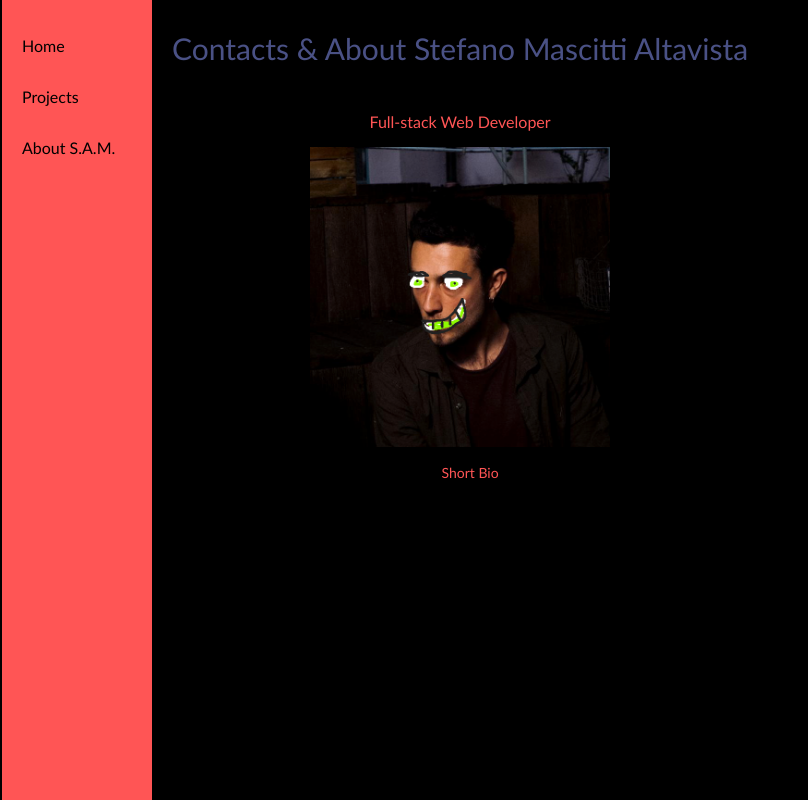
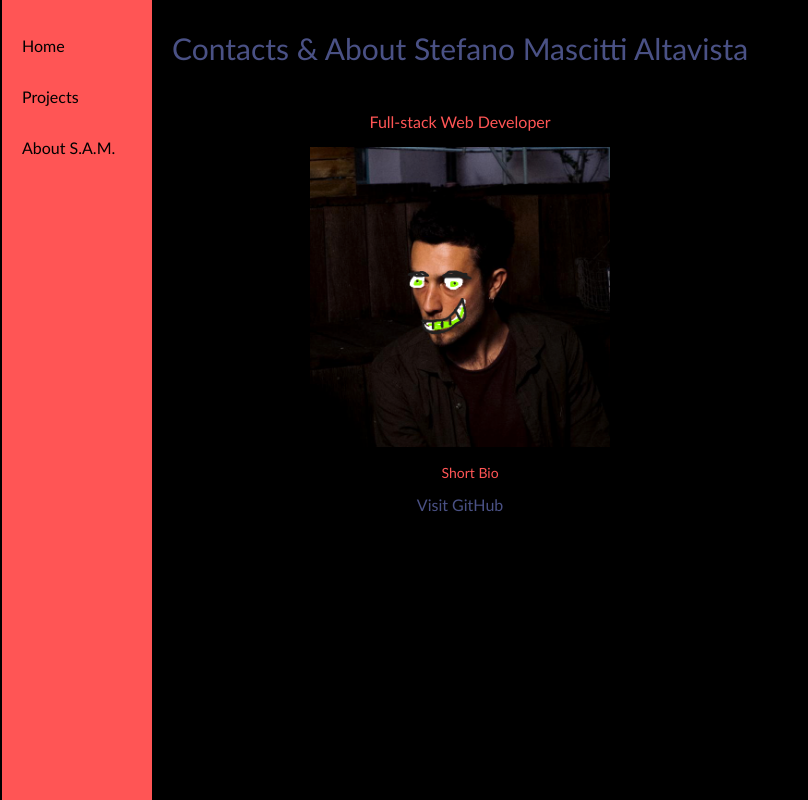
Before and after one commit to StefAltavista/Portfolio, a React app: page /#/about in a window 1280 px wide. Shown: the whole page, without its empty margins (0-808 px from the left). Built offline with nearby package versions, Linux system fonts and the light colour scheme.

Commit message:
Project links added, scroll corrected, content updated

```diff
--- a/content.json
+++ b/content.json
@@ -4,6 +4,7 @@
         "title": "Noises",
         "subtitle": "Social Network for promotes & event Calendar",
         "url": "https://petitionanimate.herokuapp.com/home",
+        "gitHub": "https://github.com/StefAltavista/noises",
         "images": [
             "/images/noises/Logo.png",
             "/images/noises/2.png",
@@ -22,7 +23,8 @@
         "name": "wrongimage",
         "title": "Wrong Image",
         "subtitle": "Image manipulator and NFT minter",
-        "url": "https://wrongimage.herokuapp.com/home",
+        "url": "https://wrongimage.herokuapp.com",
+        "gitHub": "https://github.com/StefAltavista/Wrong-Image",
         "images": [
             "/images/wrongimage/Logo.png",
             "/images/wrongimage/1.png",
@@ -41,7 +43,8 @@
         "name": "wrongimageboard",
         "title": "Wrong Image-Board",
         "subtitle": "Image Gallery",
-        "url": "https://wrongimage.herokuapp.com/home",
+        "url": "https://wimageboard.herokuapp.com",
+        "gitHub": "https://github.com/StefAltavista/imageBoard",
         "images": [
             "/images/wrongimageboard/Logo.png",
             "/images/wrongimageboard/2.png",
@@ -59,6 +62,7 @@
         "title": "Animate",
         "subtitle": "User based petition website with animations ",
         "url": "https://petitionanimate.herokuapp.com/home",
+        "gitHub": "https://github.com/StefAltavista/animate",
         "images": [
             "/images/animate/Logo.png",
             "/images/animate/1.png",
@@ -79,6 +83,7 @@
         "title": "Mobile Apps",
         "subtitle": "Collection of various IOs & Android mobile applications",
         "url": null,
+        "gitHub": "https://github.com/StefAltavista/React_Native",
         "images": ["/images/mobileapps/logo.png"],
         "background": "rgb(240, 196, 108)",
         "color": "rgb(0, 0, 0)",
@@ -91,6 +96,7 @@
         "title": "Contacts & About Stefano Mascitti Altavista",
         "subtitle": "Full-stack Web Developer",
         "url": "./",
+        "gitHub": "https://github.com/StefAltavista",
         "images": ["/images/about/Logo.png"],
         "background": "rgb(255, 85, 85)",
         "color": "rgb(0, 0, 0)",
--- a/public/css/style.css
+++ b/public/css/style.css
@@ -167,6 +167,12 @@
     font-size: 14px;
     text-align: justify;
 }
+#links {
+    display: flex;
+    flex-direction: column;
+    justify-content: flex-start;
+    text-align: left;
+}
 
 #pImages {
     display: flex;
--- a/public/src/components/Project.js
+++ b/public/src/components/Project.js
@@ -1,11 +1,17 @@
 import React from "react";
+import { useEffect } from "react";
+import { useLocation } from "react-router-dom";
 import { Link } from "react-router-dom";
 import NavBar from "./NavBar";
+
 const projects = require("../../../content.json");
 
 export default function Project({ name }) {
     console.log("PROJ", name);
     const project = projects.find((x) => x.name == name);
+    useEffect(() => {
+        window.scrollTo(0, 0);
+    }, [useLocation()]);
 
     return (
         <div id="project">
@@ -34,11 +40,17 @@
                     </a>
                     <p id="pDescription">{project.description}</p>
                 </div>
-                {project.name != "about" && project.name != "mobileapps" ? (
-                    <a href={project.url} id="pLinkTo">
-                        Go to {project.title}
+
+                <div id="links">
+                    {project.name != "about" && project.name != "mobileapps" ? (
+                        <a href={project.url} id="pLinkTo">
+                            Visit Website
+                        </a>
+                    ) : null}
+                    <a href={project.gitHub} id="pLinkTo">
+                        Visit GitHub
                     </a>
-                ) : null}
+                </div>
 
                 <div id="pImages">
                     {project.images.map((x, i) =>
```
